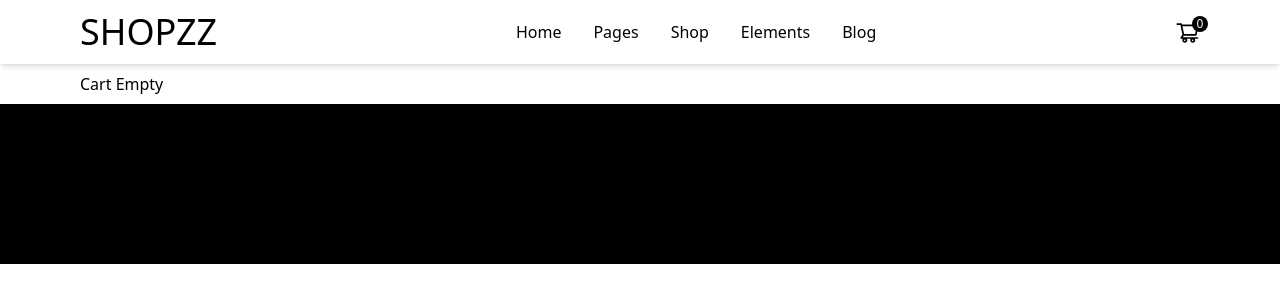
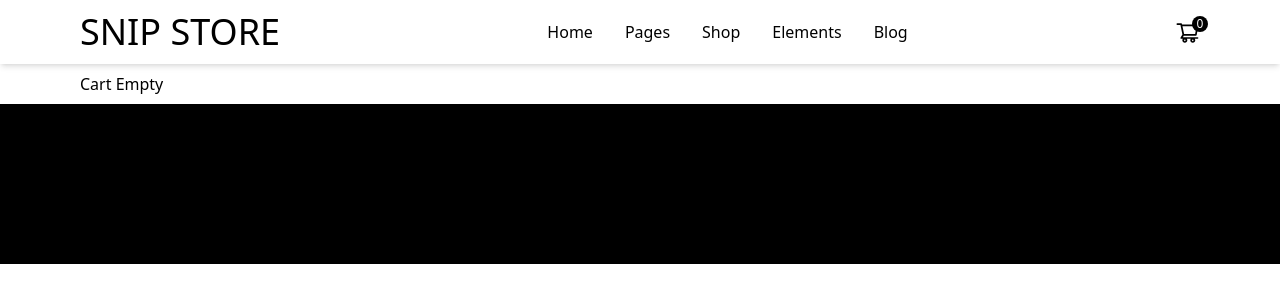
Before and after one commit to moh1t-do/snipstore, a React (Vite) app: page /cart in a window 1280 px wide. Shown: the top 302 px of the page. Built offline with nearby package versions, Linux system fonts and the light colour scheme.

Commit message:
fixed rounding off

```diff
--- a/index.html
+++ b/index.html
@@ -2,9 +2,9 @@
 <html lang="en">
     <head>
         <meta charset="UTF-8" />
-        <link rel="icon" type="image/svg+xml" href="/vite.svg" />
+        <link rel="icon" type="image/svg+xml" href="/mohit.svg" />
         <meta name="viewport" content="width=device-width, initial-scale=1.0" />
-        <title>Vite</title>
+        <title>Snip Store</title>
     </head>
     <body>
         <div id="root"></div>
--- a/src/components/Header.jsx
+++ b/src/components/Header.jsx
@@ -44,7 +44,7 @@ function Header() {
         >
             <Layout className="relative flex justify-between">
                 <Link to="/" className="text-4xl uppercase">
-                    Shopzz
+                    Snip Store
                 </Link>
 
                 <Menu />
--- a/src/components/MenuMobile.jsx
+++ b/src/components/MenuMobile.jsx
@@ -3,7 +3,7 @@ function MenuMobile({handleNav }) {
     return (
         <ul className="absolute left-0 top-[60px] flex h-[calc(100vh-60px)] w-full flex-col gap-4 bg-white px-4 py-4 md:hidden">
             <li className='border-b py-3'>
-                <Link onClick={() => handleNav(false)}>Home</Link>
+                <Link to="/" onClick={() => handleNav(false)}>Home</Link>
             </li>
             <li className='border-b py-3'>
                 <Link onClick={() => handleNav(false)}>Pages</Link>
--- a/src/pages/Cart.jsx
+++ b/src/pages/Cart.jsx
@@ -11,6 +11,7 @@ function Cart() {
     cartData.map((item) => {
         netPrice += item.quantity * item.price
     })
+    netPrice.toPrecision(5)
     return (
         <Wrapper className="flex flex-col gap-4">
             {sz === 0 ? (
@@ -31,8 +32,15 @@ function Cart() {
                     netPrice={item.quantity * item.price}
                 />
             ))}
-            {(sz != 0) ? <CartCard title={''} quantity={totalQuantity} netPrice={netPrice} />:''}
-
+            {sz != 0 ? (
+                <CartCard
+                    title={''}
+                    quantity={totalQuantity}
+                    netPrice={netPrice}
+                />
+            ) : (
+                ''
+            )}
         </Wrapper>
     )
 }
```
Also changed, not shown: public/mohit.svg (added).
